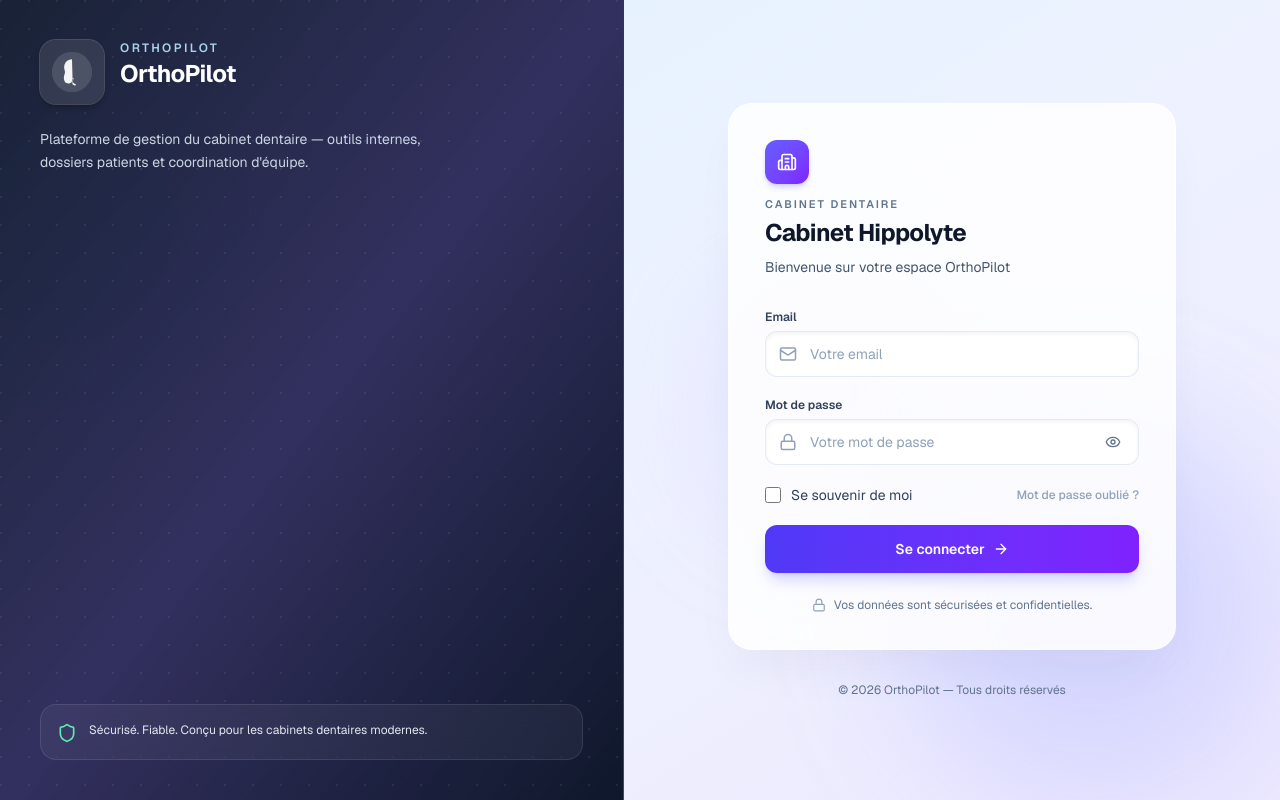
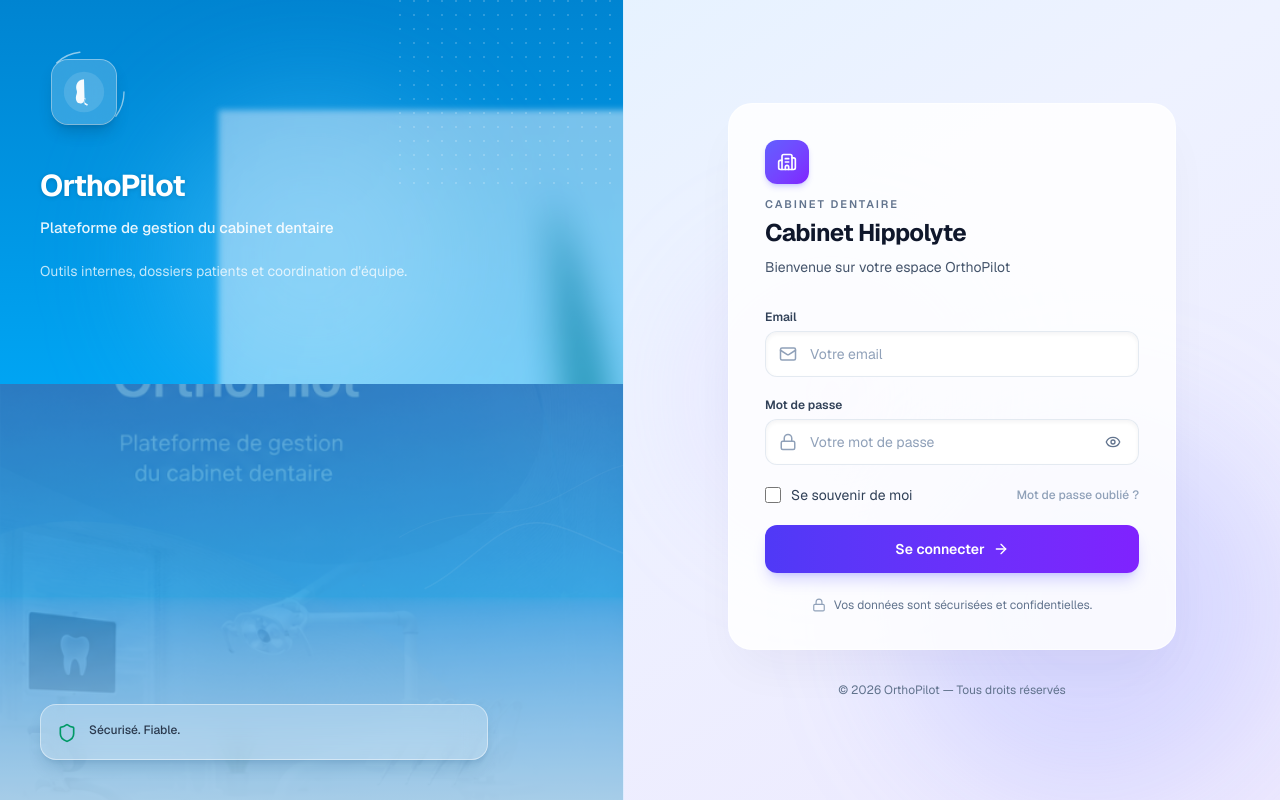
Before and after one commit to Sabri-hub-web/Orthopilot-app, a Next.js app: page /login in a window 1280 px wide. Built offline with nearby package versions, Linux system fonts and the light colour scheme; no server answers.

Commit message:
v3 page de logs

```diff
--- a/app/globals.css
+++ b/app/globals.css
@@ -63,3 +63,22 @@ body {
     animation: none;
   }
 }
+
+@keyframes login-orbit-spin {
+  from {
+    transform: rotate(0deg);
+  }
+  to {
+    transform: rotate(360deg);
+  }
+}
+
+.animate-login-orbit {
+  animation: login-orbit-spin 42s linear infinite;
+}
+
+@media (prefers-reduced-motion: reduce) {
+  .animate-login-orbit {
+    animation: none;
+  }
+}
--- a/features/auth/login-view.tsx
+++ b/features/auth/login-view.tsx
@@ -43,7 +43,7 @@ function InteractiveToothLogoButton({
   variant,
 }: {
   size: "lg" | "sm";
-  variant: "on-dark" | "on-light";
+  variant: "on-dark" | "on-light" | "on-glass-blue";
 }) {
   const [wiggle, setWiggle] = useState(false);
   const large = size === "lg";
@@ -72,7 +72,9 @@ function InteractiveToothLogoButton({
   const palette =
     variant === "on-dark"
       ? "bg-white/10 ring-1 ring-white/20 shadow-md shadow-black/25 backdrop-blur-sm hover:bg-white/18 hover:ring-white/35 hover:shadow-lg hover:shadow-cyan-400/10 focus-visible:ring-offset-slate-900"
-      : "bg-slate-900 text-white shadow-lg shadow-indigo-900/30 ring-1 ring-white/10 hover:bg-slate-800 hover:shadow-indigo-500/25 focus-visible:ring-offset-white";
+      : variant === "on-light"
+        ? "bg-slate-900 text-white shadow-lg shadow-indigo-900/30 ring-1 ring-white/10 hover:bg-slate-800 hover:shadow-indigo-500/25 focus-visible:ring-offset-white"
+        : "bg-white/20 ring-1 ring-white/50 shadow-lg shadow-sky-950/25 backdrop-blur-md hover:bg-white/32 hover:ring-white/70 hover:shadow-sky-900/20 focus-visible:ring-offset-sky-700";
 
   const toothMotion =
     "pointer-events-none motion-safe:transition-transform motion-safe:duration-300 motion-safe:ease-out motion-safe:group-hover:scale-110";
@@ -89,6 +91,34 @@ function InteractiveToothLogoButton({
     >
       <CabinetToothLogo className={`${large ? "h-11 w-11" : "h-7 w-7"} ${toothMotion}`} />
     </button>
+  );
+}
+
+/** Dent + anneau orbital (réf. maquette), le bouton interne garde hover / clic. */
+function BrandToothWithOrbitalRing() {
+  return (
+    <div className="relative mx-auto flex h-[5.5rem] w-[5.5rem] shrink-0 items-center justify-center lg:mx-0">
+      <svg
+        className="pointer-events-none absolute inset-0 h-full w-full origin-center text-white/60 motion-safe:animate-login-orbit motion-reduce:animate-none"
+        viewBox="0 0 88 88"
+        fill="none"
+        aria-hidden
+      >
+        <circle
+          cx="44"
+          cy="44"
+          r="40"
+          stroke="currentColor"
+          strokeWidth="1.35"
+          strokeLinecap="round"
+          strokeDasharray="26 132"
+          opacity="0.92"
+        />
+      </svg>
+      <div className="relative z-10 flex items-center justify-center">
+        <InteractiveToothLogoButton size="lg" variant="on-glass-blue" />
+      </div>
+    </div>
   );
 }
 
@@ -179,36 +209,82 @@ export function LoginView() {
         aria-hidden
       />
 
-      {/* Panneau branding — desktop */}
-      <aside className="relative z-0 hidden flex-col justify-between border-white/10 bg-gradient-to-br from-slate-900/95 via-indigo-950/90 to-slate-900 p-10 text-white lg:flex lg:border-r">
-        <div className="pointer-events-none absolute inset-0 opacity-[0.07]">
+      {/* Panneau gauche — style maquette bleu cabinet + plante + photo */}
+      <aside className="relative z-0 hidden min-h-screen flex-col justify-between overflow-hidden border-sky-200/30 lg:flex lg:border-r">
+        {/* Dégradé vertical médical */}
         <div
-            className="absolute inset-0"
+          className="pointer-events-none absolute inset-0 bg-gradient-to-b from-sky-600 via-sky-500 to-sky-50"
+          aria-hidden
+        />
+        {/* Halo derrière le logo */}
+        <div
+          className="pointer-events-none absolute left-1/2 top-28 h-72 w-72 -translate-x-1/2 rounded-full bg-sky-300/35 blur-3xl"
+          aria-hidden
+        />
+        {/* Plante floutée (fond) */}
+        <div className="pointer-events-none absolute inset-0 z-[1] overflow-hidden" aria-hidden>
+          <div className="absolute -bottom-6 -right-12 left-[-15%] top-[18%] scale-110 bg-[url('/login-plant-bg.png')] bg-contain bg-[right_bottom] bg-no-repeat opacity-[0.42] mix-blend-soft-light [filter:blur(2px)] sm:opacity-[0.48] sm:[filter:blur(3px)]" />
+        </div>
+        {/* Photo cabinet — bas du panneau, désaturée + teinte */}
+        <div
+          className="pointer-events-none absolute inset-x-0 bottom-0 z-[2] h-[min(52%,420px)] min-h-[200px]"
+          aria-hidden
+        >
+          <div className="absolute inset-0 bg-[url('/login-clinic-bg.png')] bg-cover bg-center" />
+          <div className="absolute inset-0 bg-gradient-to-t from-sky-100/95 via-sky-400/55 to-sky-600/50" />
+          <div className="absolute inset-0 bg-sky-700/25 mix-blend-multiply" />
+          <div className="absolute inset-0 backdrop-blur-[0.5px]" />
+        </div>
+        {/* Grille de points — coin haut droit */}
+        <div
+          className="pointer-events-none absolute right-0 top-0 z-[3] h-48 w-56 opacity-[0.18]"
+          aria-hidden
           style={{
             backgroundImage: `radial-gradient(circle at 1px 1px, white 1px, transparent 0)`,
-              backgroundSize: "28px 28px",
+            backgroundSize: "14px 14px",
           }}
         />
+        {/* Lignes ondulées discrètes */}
+        <svg
+          className="pointer-events-none absolute bottom-[20%] right-[-5%] z-[3] h-64 w-64 text-white/10"
+          viewBox="0 0 200 200"
+          fill="none"
+          aria-hidden
+        >
+          <path
+            d="M20 160c40-20 60-60 100-50s70 40 90 20"
+            stroke="currentColor"
+            strokeWidth="1.2"
+            opacity="0.6"
+          />
+          <path
+            d="M0 120c50-30 80-10 120-30s60-40 100-20"
+            stroke="currentColor"
+            strokeWidth="0.9"
+            opacity="0.45"
+          />
+        </svg>
+
+        <div className="relative z-10 flex flex-1 flex-col px-10 pb-10 pt-12">
+          <div className="flex max-w-md flex-col items-center text-center lg:items-start lg:text-left">
+            <BrandToothWithOrbitalRing />
+            <h1 className="mt-8 text-3xl font-bold tracking-tight text-white drop-shadow-sm">OrthoPilot</h1>
+            <p className="mt-3 text-[15px] font-medium leading-relaxed text-white/90">
+              Plateforme de gestion du cabinet dentaire
+            </p>
+            <p className="mt-5 text-sm leading-relaxed text-white/75">
+              Outils internes, dossiers patients et coordination d&apos;équipe.
+            </p>
           </div>
-        <div className="relative z-10">
-          <div className="flex items-start gap-4">
-            <InteractiveToothLogoButton size="lg" variant="on-dark" />
-            <div>
-              <p className="text-xs font-semibold uppercase tracking-[0.2em] text-sky-200/90">OrthoPilot</p>
-              <h1 className="mt-0.5 text-2xl font-bold tracking-tight text-white">OrthoPilot</h1>
+          <div className="mt-auto w-full max-w-md pt-16">
+            <div className="rounded-2xl border border-white/45 bg-white/25 p-4 shadow-lg shadow-sky-900/15 backdrop-blur-md">
+              <div className="flex gap-3">
+                <Shield className="mt-0.5 h-5 w-5 shrink-0 text-emerald-600" aria-hidden />
+                <p className="text-xs font-medium leading-relaxed text-slate-800/90">
+                  Sécurisé. Fiable.
+                </p>
               </div>
             </div>
-          <p className="mt-6 max-w-sm text-sm leading-relaxed text-slate-300">
-            Plateforme de gestion du cabinet dentaire — outils internes, dossiers patients et coordination
-            d&apos;équipe.
-          </p>
-        </div>
-        <div className="relative z-10 rounded-2xl border border-white/10 bg-white/5 p-4 backdrop-blur-md">
-          <div className="flex gap-3">
-            <Shield className="mt-0.5 h-5 w-5 shrink-0 text-emerald-300" aria-hidden />
-            <p className="text-xs leading-relaxed text-slate-200">
-              Sécurisé. Fiable. Conçu pour les cabinets dentaires modernes.
-            </p>
           </div>
         </div>
       </aside>
```
Also changed, not shown: public/login-clinic-bg.png (added), public/login-plant-bg.png (added). Lines whose indentation alone changed are shown as unchanged.
